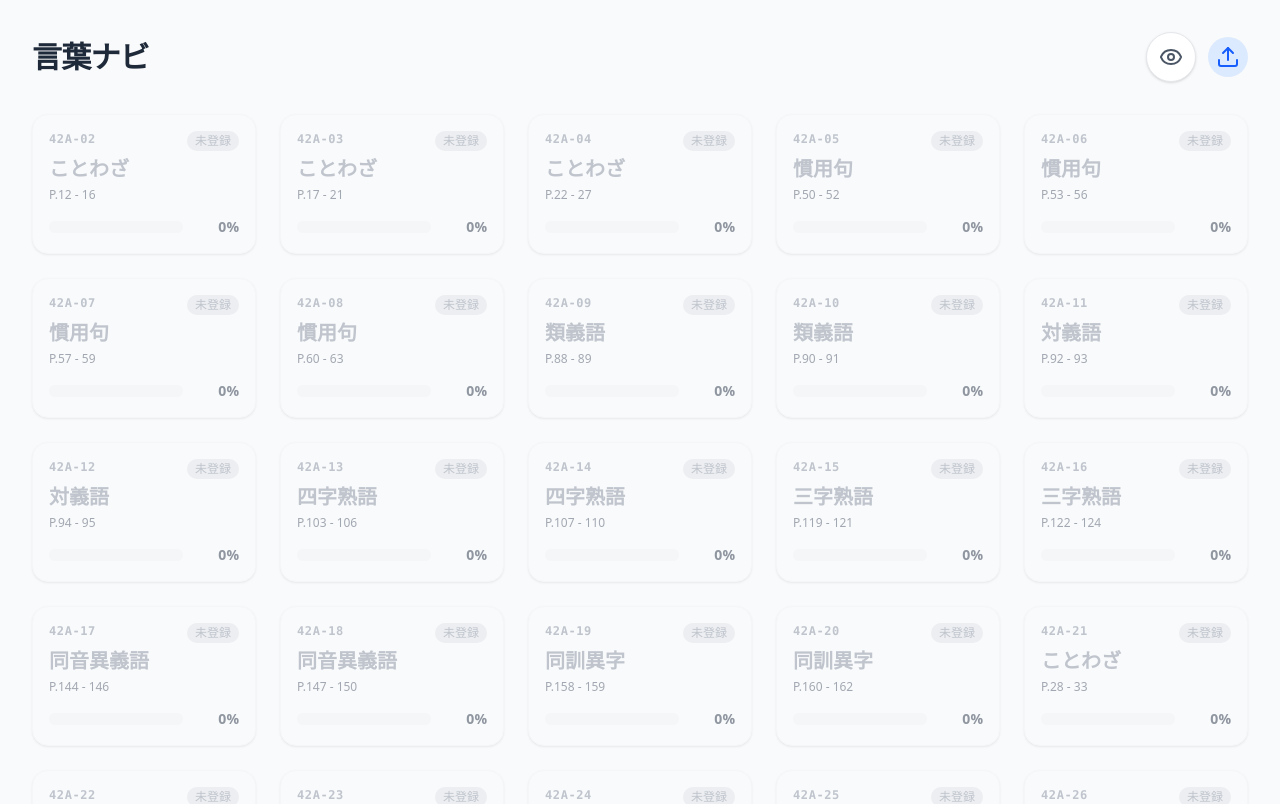
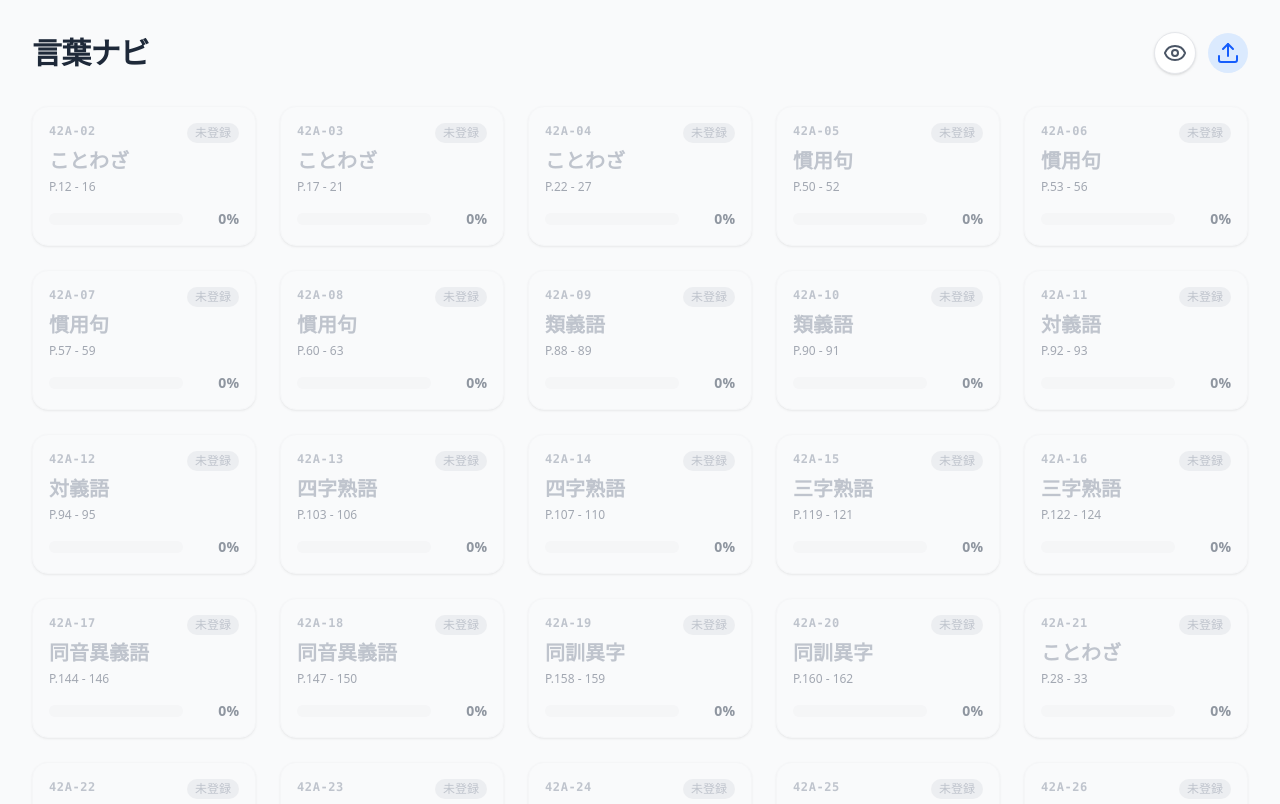
Before and after one commit to h-sakanet/kotoba_navi, a React (Vite) app: page / in a window 1280 px wide. Shown: the top 804 px of the page. Built offline with nearby package versions, Linux system fonts and the light colour scheme.

Commit message:
style: Adjust toggle button size to match import button

```diff
--- a/src/pages/Home.tsx
+++ b/src/pages/Home.tsx
@@ -47,7 +47,7 @@ export const Home: React.FC = () => {
                 <div className="flex items-center gap-3">
                     <button
                         onClick={() => setHideCompleted(!hideCompleted)}
-                        className="p-3 bg-white text-gray-600 rounded-full shadow-sm border border-gray-200 hover:bg-gray-50 transition-colors"
+                        className="p-2 bg-white text-gray-600 rounded-full shadow-sm border border-gray-200 hover:bg-gray-50 transition-colors"
                         title={hideCompleted ? "完了を表示" : "完了を非表示"}
                     >
                         {hideCompleted ? <EyeOff size={24} /> : <Eye size={24} />}
```
